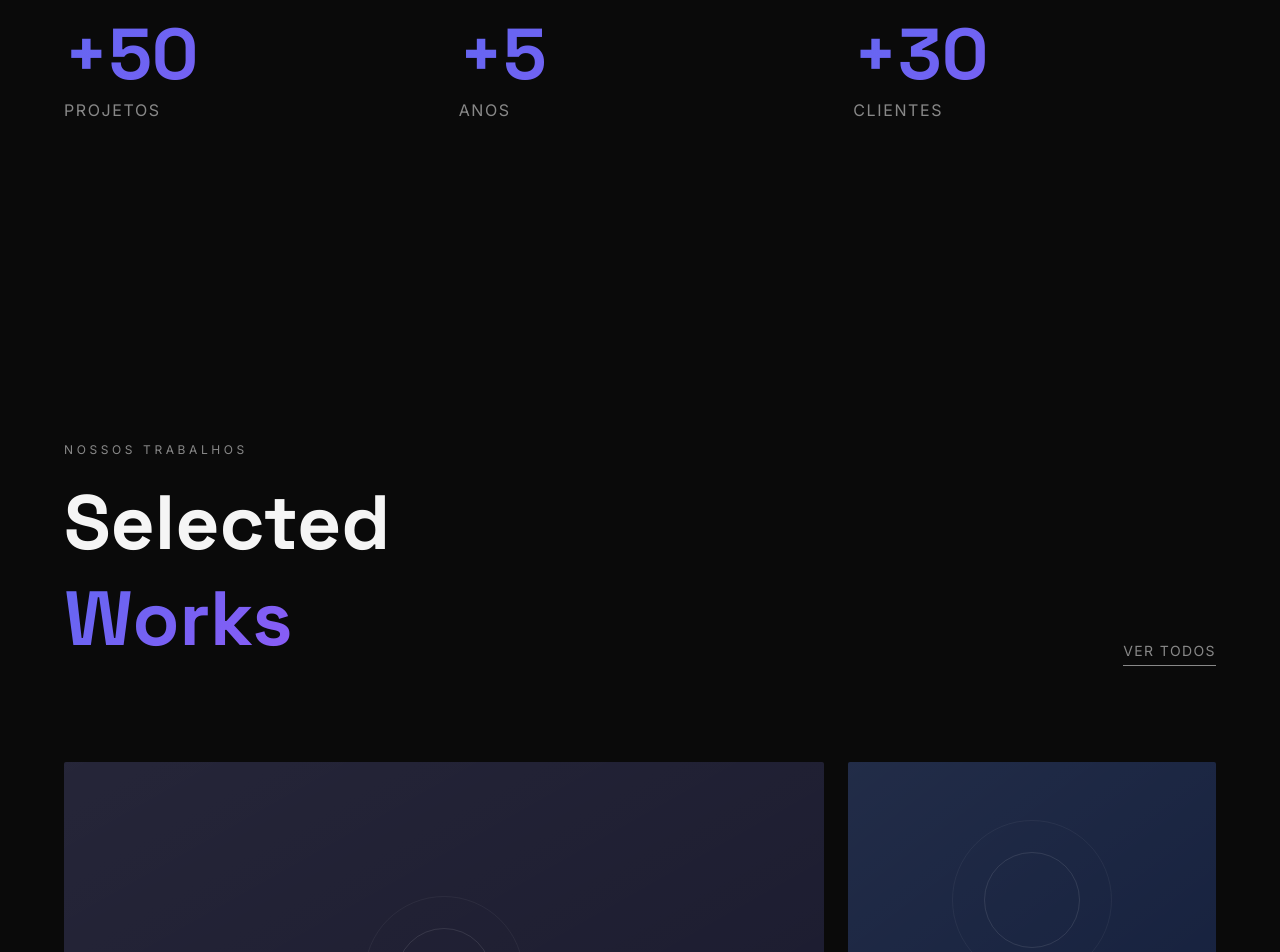
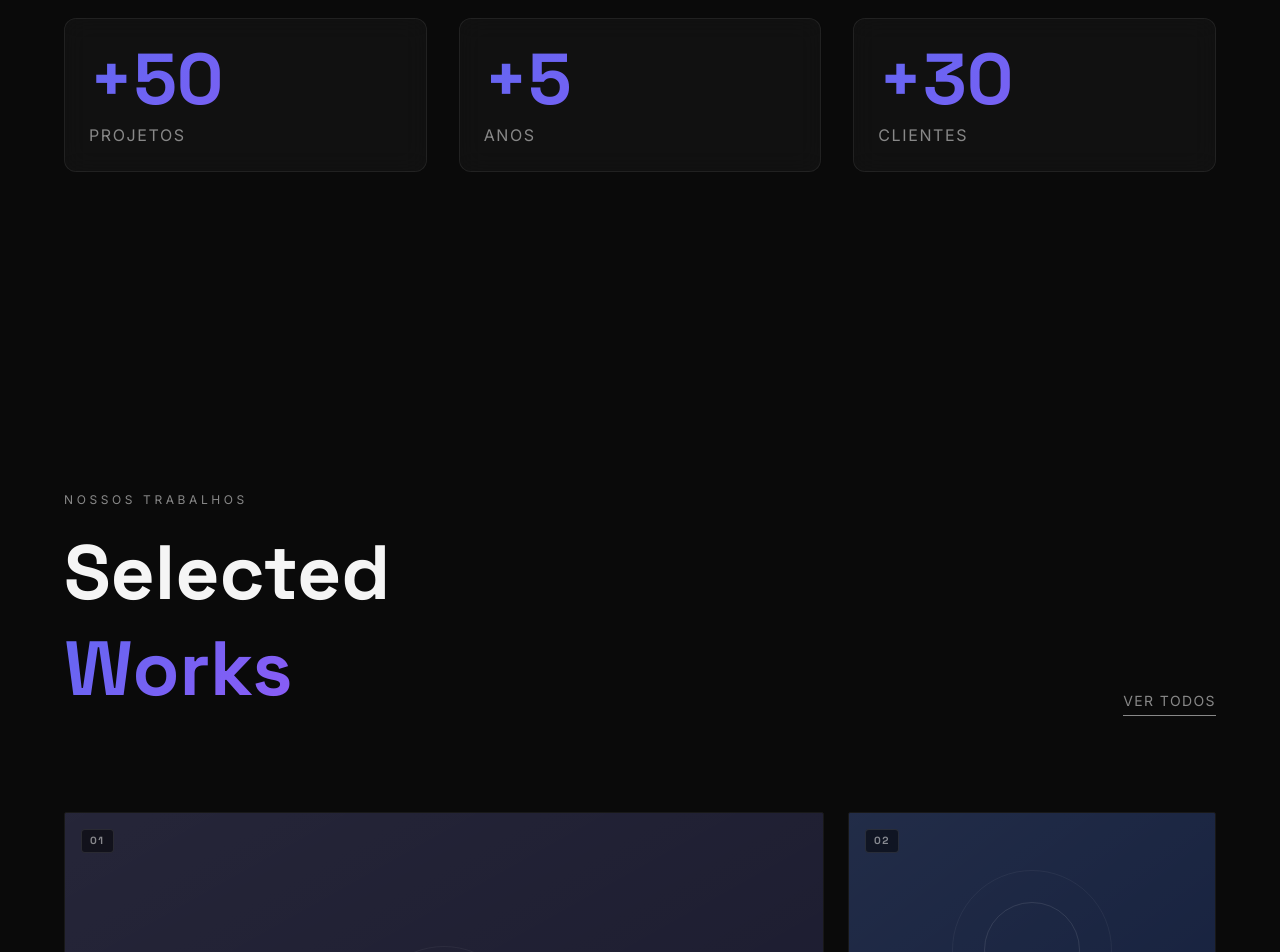
Before and after one commit to gustavoolioli3009-cloud/gmxdigital, a Next.js app: page / in a window 1280 px wide. Shown: the part 1640-2592 px from the top of the page. Built offline with nearby package versions, Linux system fonts and the light colour scheme.

Commit message:
feat: add crystal glassmorphism effects, mouse spotlight, scan lines, and project badges
Co-authored-by: gustavoolioli3009-cloud <263477035+gustavoolioli3009-cloud@users.noreply.github.com>

```diff
--- a/app/globals.css
+++ b/app/globals.css
@@ -132,3 +132,110 @@ body {
   pointer-events: none;
   opacity: 0.05;
 }
+
+/* Crystal Glassmorphism Card */
+.glass-card {
+  background: rgba(255, 255, 255, 0.03);
+  backdrop-filter: blur(12px);
+  -webkit-backdrop-filter: blur(12px);
+  border: 1px solid rgba(255, 255, 255, 0.07);
+  position: relative;
+  transition: border-color 0.4s ease, box-shadow 0.4s ease;
+}
+
+.glass-card::before {
+  content: '';
+  position: absolute;
+  inset: 0;
+  background: radial-gradient(
+    500px circle at var(--mouse-x, -500px) var(--mouse-y, -500px),
+    rgba(99, 102, 241, 0.08),
+    transparent 40%
+  );
+  z-index: 0;
+  pointer-events: none;
+  opacity: 0;
+  transition: opacity 0.4s ease;
+  border-radius: inherit;
+}
+
+.glass-card:hover::before {
+  opacity: 1;
+}
+
+.glass-card:hover {
+  border-color: rgba(99, 102, 241, 0.3);
+  box-shadow: 0 0 40px rgba(99, 102, 241, 0.06), inset 0 1px 0 rgba(255, 255, 255, 0.06);
+}
+
+/* Project number badge */
+.project-badge {
+  position: absolute;
+  top: 1rem;
+  left: 1rem;
+  z-index: 10;
+  font-family: var(--font-space-grotesk), sans-serif;
+  font-size: 0.65rem;
+  font-weight: 700;
+  letter-spacing: 0.15em;
+  color: rgba(255, 255, 255, 0.5);
+  background: rgba(0, 0, 0, 0.5);
+  backdrop-filter: blur(8px);
+  -webkit-backdrop-filter: blur(8px);
+  border: 1px solid rgba(255, 255, 255, 0.1);
+  padding: 0.2rem 0.5rem;
+  border-radius: 4px;
+}
+
+/* Scan line sweep animation */
+@keyframes scanline {
+  0% { top: -30%; }
+  100% { top: 120%; }
+}
+
+.scan-line-sweep {
+  position: absolute;
+  left: 0;
+  right: 0;
+  height: 30%;
+  background: linear-gradient(to bottom, transparent, rgba(99, 102, 241, 0.04), transparent);
+  pointer-events: none;
+  z-index: 4;
+  top: -30%;
+  animation: scanline 5s linear infinite;
+  opacity: 0;
+  transition: opacity 0.3s ease;
+}
+
+.group:hover .scan-line-sweep {
+  opacity: 1;
+}
+
+/* Portfolio glass frame */
+.portfolio-frame {
+  border: 1px solid rgba(255, 255, 255, 0.06);
+  transition: border-color 0.4s ease, box-shadow 0.4s ease;
+}
+
+.portfolio-frame:hover {
+  border-color: rgba(99, 102, 241, 0.3);
+  box-shadow: 0 0 50px rgba(99, 102, 241, 0.1);
+}
+
+.portfolio-spotlight {
+  position: absolute;
+  inset: 0;
+  background: radial-gradient(
+    400px circle at var(--mouse-x, -400px) var(--mouse-y, -400px),
+    rgba(99, 102, 241, 0.1),
+    transparent 50%
+  );
+  z-index: 5;
+  pointer-events: none;
+  opacity: 0;
+  transition: opacity 0.4s ease;
+}
+
+.group:hover .portfolio-spotlight {
+  opacity: 1;
+}
--- a/components/About.tsx
+++ b/components/About.tsx
@@ -144,11 +144,19 @@ export default function About() {
           className="grid grid-cols-3 gap-8 mt-20 md:mt-32 pt-12 border-t border-white/10"
         >
           {stats.map((stat) => (
-            <div key={stat.label} className="stat-item">
-              <span className="font-display font-bold text-5xl md:text-7xl gradient-text block">
+            <div
+              key={stat.label}
+              className="stat-item glass-card p-6 rounded-xl"
+              onMouseMove={(e) => {
+                const rect = e.currentTarget.getBoundingClientRect();
+                e.currentTarget.style.setProperty("--mouse-x", `${e.clientX - rect.left}px`);
+                e.currentTarget.style.setProperty("--mouse-y", `${e.clientY - rect.top}px`);
+              }}
+            >
+              <span className="relative z-10 font-display font-bold text-5xl md:text-7xl gradient-text block">
                 {stat.value}
               </span>
-              <span className="font-body text-text-secondary text-sm md:text-base tracking-widest uppercase mt-2 block">
+              <span className="relative z-10 font-body text-text-secondary text-sm md:text-base tracking-widest uppercase mt-2 block">
                 {stat.label}
               </span>
             </div>
--- a/components/Projects.tsx
+++ b/components/Projects.tsx
@@ -120,13 +120,23 @@ export default function Projects() {
           {projects.map((project, i) => (
             <div
               key={project.id}
-              className={`project-card group relative overflow-hidden rounded-sm cursor-pointer ${
+              className={`project-card portfolio-frame group relative overflow-hidden rounded-sm cursor-pointer ${
                 project.size === "large"
                   ? "md:col-span-8"
                   : "md:col-span-4"
               } ${i % 3 === 0 && project.size === "large" ? "md:col-start-1" : ""}`}
               style={{ aspectRatio: project.size === "large" ? "16/9" : "4/3" }}
+              onMouseMove={(e) => {
+                const rect = e.currentTarget.getBoundingClientRect();
+                e.currentTarget.style.setProperty("--mouse-x", `${e.clientX - rect.left}px`);
+                e.currentTarget.style.setProperty("--mouse-y", `${e.clientY - rect.top}px`);
+              }}
             >
+              {/* Project number badge */}
+              <span className="project-badge">
+                {String(project.id).padStart(2, "0")}
+              </span>
+
               {/* Placeholder image */}
               <div
                 className="absolute inset-0 transition-transform duration-700 ease-out group-hover:scale-105"
@@ -138,8 +148,14 @@ export default function Projects() {
                 <div className="absolute top-1/2 left-1/2 -translate-x-1/2 -translate-y-1/2 w-40 h-40 rounded-full border border-white/5" />
               </div>
 
+              {/* Scan line sweep */}
+              <div className="scan-line-sweep" />
+
+              {/* Mouse spotlight */}
+              <div className="portfolio-spotlight" />
+
               {/* Overlay */}
-              <div className="absolute inset-0 bg-[#0a0a0a]/80 opacity-0 group-hover:opacity-100 transition-opacity duration-500 flex flex-col justify-end p-6 md:p-8">
+              <div className="absolute inset-0 z-10 bg-[#0a0a0a]/80 opacity-0 group-hover:opacity-100 transition-opacity duration-500 flex flex-col justify-end p-6 md:p-8">
                 <p className="text-text-secondary text-xs tracking-widest uppercase font-body mb-2">
                   {project.category}
                 </p>
@@ -152,7 +168,7 @@ export default function Projects() {
               </div>
 
               {/* Always visible title on bottom */}
-              <div className="absolute bottom-0 left-0 right-0 p-4 md:p-6 opacity-100 group-hover:opacity-0 transition-opacity duration-300">
+              <div className="absolute bottom-0 left-0 right-0 z-20 p-4 md:p-6 opacity-100 group-hover:opacity-0 transition-opacity duration-300">
                 <div className="flex items-end justify-between">
                   <span className="font-display font-medium text-white/60 text-sm">
                     {project.title}
--- a/components/Services.tsx
+++ b/components/Services.tsx
@@ -110,17 +110,24 @@ export default function Services() {
           {services.map((service) => (
             <div key={service.number}>
               <div className="service-line h-[1px] bg-white/10 origin-left" />
-              <div className="service-item group py-6 md:py-8 flex flex-col md:flex-row md:items-center gap-4 md:gap-0 cursor-pointer hover:pl-4 transition-all duration-300">
-                <span className="font-display text-text-secondary text-sm font-bold w-16">
+              <div
+                className="service-item glass-card group py-6 md:py-8 px-4 rounded-lg flex flex-col md:flex-row md:items-center gap-4 md:gap-0 cursor-pointer hover:pl-6 transition-all duration-300 my-1"
+                onMouseMove={(e) => {
+                  const rect = e.currentTarget.getBoundingClientRect();
+                  e.currentTarget.style.setProperty("--mouse-x", `${e.clientX - rect.left}px`);
+                  e.currentTarget.style.setProperty("--mouse-y", `${e.clientY - rect.top}px`);
+                }}
+              >
+                <span className="relative z-10 font-display text-text-secondary text-sm font-bold w-16">
                   {service.number}
                 </span>
-                <h3 className="font-display font-bold text-2xl md:text-4xl text-text-primary group-hover:gradient-text transition-all duration-300 md:flex-1">
+                <h3 className="relative z-10 font-display font-bold text-2xl md:text-4xl text-text-primary group-hover:gradient-text transition-all duration-300 md:flex-1">
                   {service.title}
                 </h3>
-                <p className="font-body text-text-secondary text-sm md:text-base max-w-xs leading-relaxed md:ml-auto">
+                <p className="relative z-10 font-body text-text-secondary text-sm md:text-base max-w-xs leading-relaxed md:ml-auto">
                   {service.description}
                 </p>
-                <span className="hidden md:block ml-12 text-text-secondary group-hover:text-white transition-colors duration-200">
+                <span className="relative z-10 hidden md:block ml-12 text-text-secondary group-hover:text-white transition-colors duration-200">
                   →
                 </span>
               </div>
```
Also changed, not shown: 1 other file (tests, documents, lock files or other folders).
